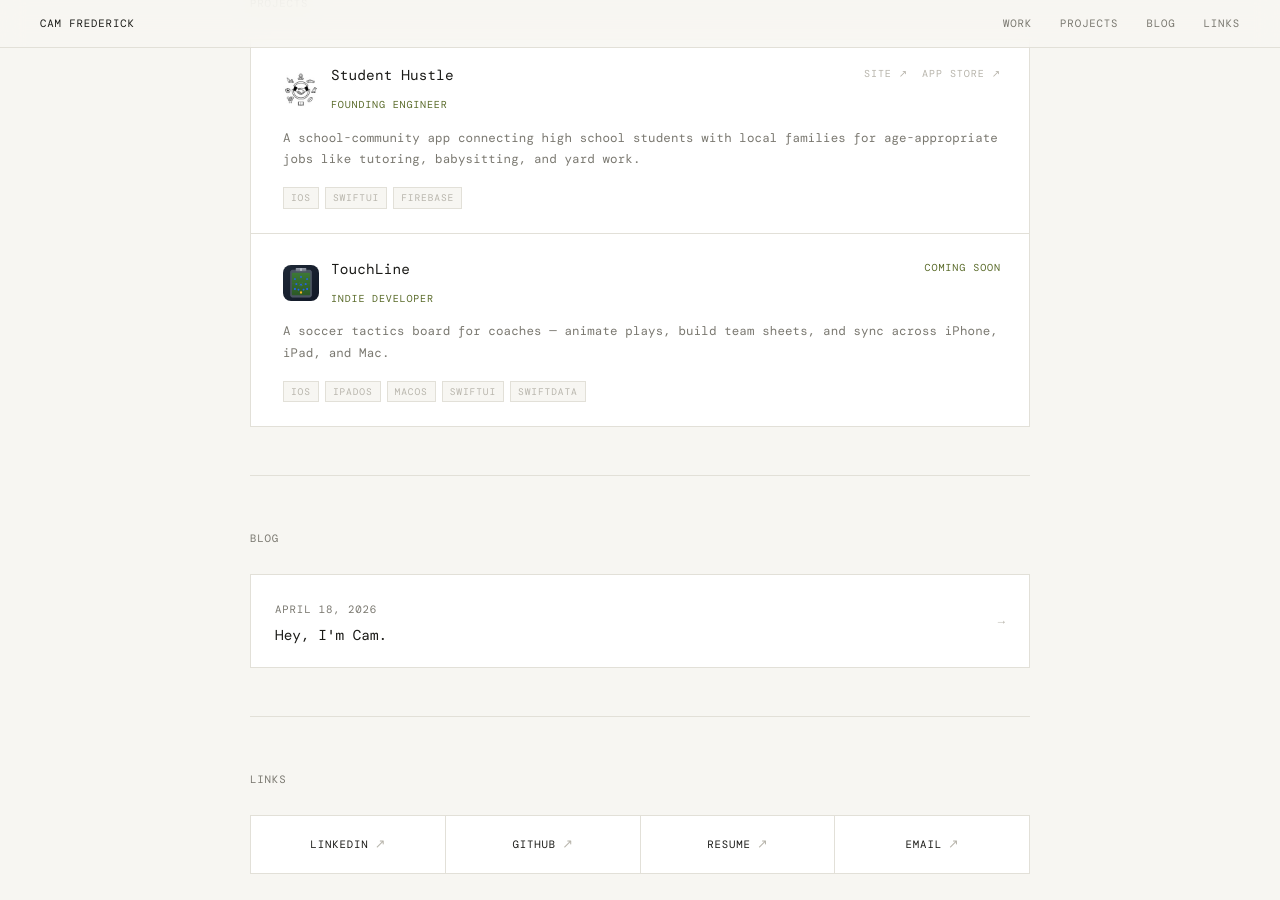
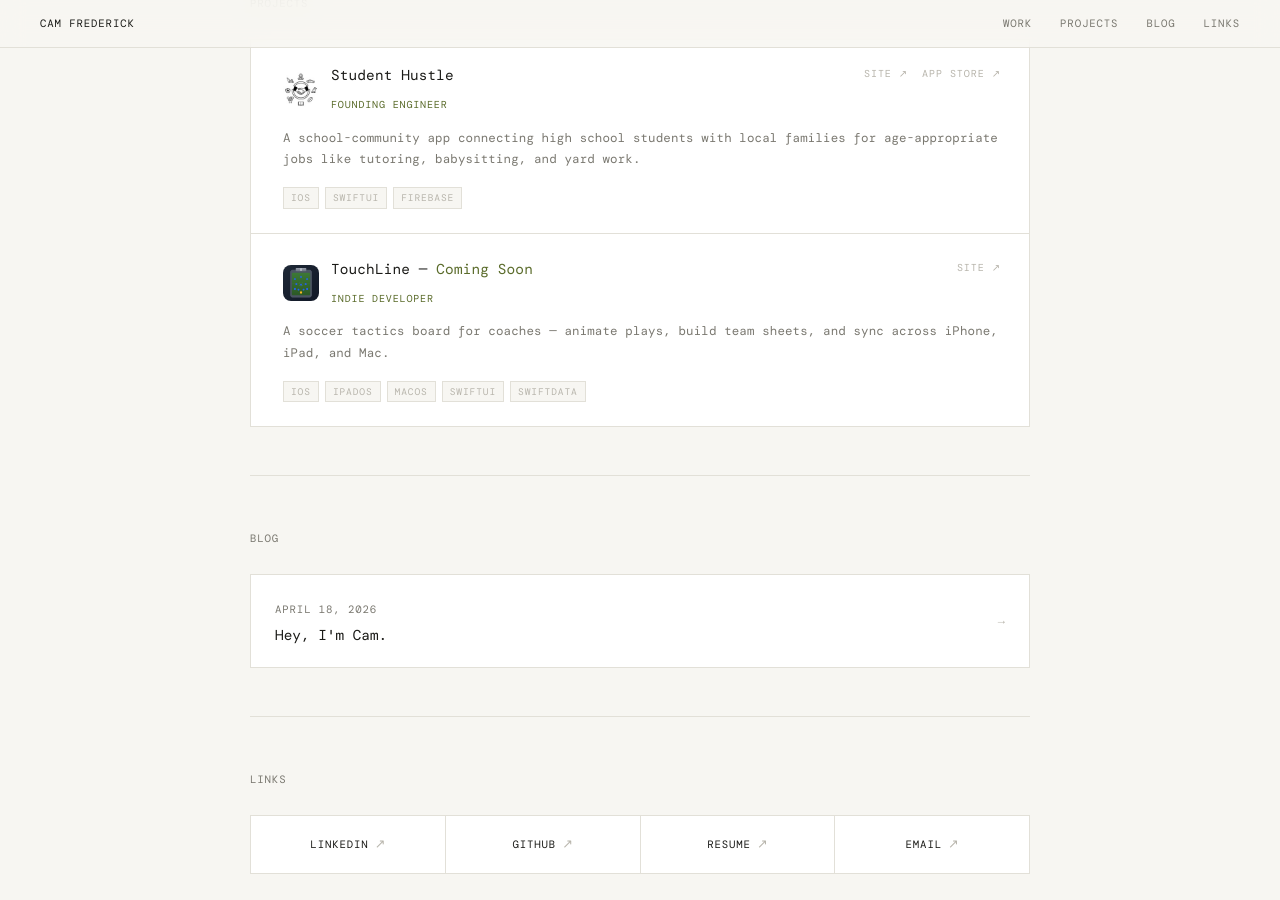
Before and after one commit to cam-frederick/cam-frederick.github.io, a Jekyll site: the page built from index.html, in a window 1280 px wide and 900 px high, scrolled down 925 px. Built offline with Jekyll 4.4.1, drawn with Linux system fonts in a browser that asks for light colours; some web fonts are replaced.

Commit message:
Add TouchLine site link and coming soon label to card
Co-Authored-By: Claude Sonnet 4.6 <noreply@anthropic.com>

```diff
--- a/index.html
+++ b/index.html
@@ -145,12 +145,12 @@
                 <div class="card-title-group">
                   <img src="assets/touchline-icon.png" alt="TouchLine icon" class="card-icon card-icon--rounded" />
                   <div>
-                    <h2 class="card-title">TouchLine</h2>
+                    <h2 class="card-title">TouchLine — <span style="color: var(--accent);">Coming Soon</span></h2>
                     <span class="card-role mono">Indie Developer</span>
                   </div>
                 </div>
                 <div class="card-links">
-                  <span class="card-link" style="color: var(--accent); cursor: default;">Coming Soon</span>
+                  <a href="/touchline/" class="card-link">Site ↗</a>
                 </div>
               </div>
               <p class="card-desc">
```
